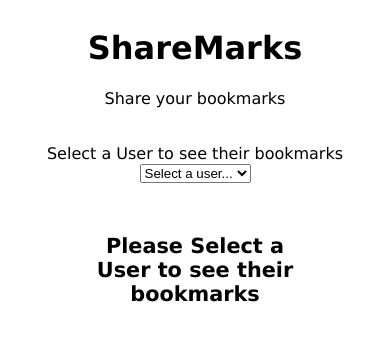
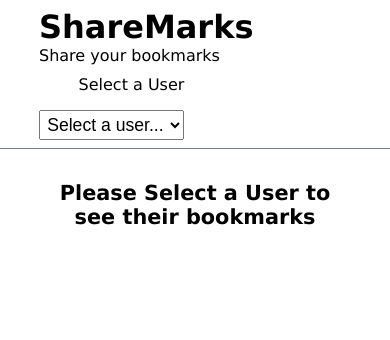
Before and after one commit to XiaoQuark/shared-bookmarks, a website with bundled scripts: page index.html in a window 390 px wide. Built offline with nearby package versions, Linux system fonts and the light colour scheme.

Commit message:
style: improve page layout by adding an aside for the form and make it responsive

```diff
--- a/index.html
+++ b/index.html
@@ -9,30 +9,34 @@
 	</head>
 	<body>
 		<header>
-			<div>
+			<div class="title-container">
 				<h1>ShareMarks</h1>
 				<p>Share your bookmarks</p>
 			</div>
-			<section id="user-select-container">
-				<label for="user-select"
-					>Select a User to see their bookmarks</label
-				>
+			<div class="user-select-container">
+				<label for="user-select">Select a User</label>
 				<select name="user-select" id="user-select">
 					<option value="">Select a user...</option>
 				</select>
-			</section>
+			</div>
 		</header>
 		<main>
+			<div class="content-layout">
+				<div class="left-column">
 					<p id="status-message" aria-live="polite"></p>
+					<section id="bookmarks"></section>
+				</div>
 
-			<section id="bookmark-form">
+				<aside id="bookmark-form">
 					<form action="" id="add-bookmark" hidden>
 						<h2>Add a new bookmark</h2>
 						<label for="title">Give a title to your bookmark</label>
 						<input type="text" name="title" id="title" required />
 						<label for="url">Add the link</label>
 						<input type="url" name="url" id="url" required />
-					<label for="description">Write a short description</label>
+						<label for="description"
+							>Write a short description</label
+						>
 						<textarea
 							name="description"
 							id="description"
@@ -42,8 +46,8 @@
 							Add Bookmark
 						</button>
 					</form>
-			</section>
-			<section id="bookmarks"></section>
+				</aside>
+			</div>
 			<template id="bookmark-template">
 				<article id="bookmark-card">
 					<div class="bookmark-heading">
--- a/src/script.js
+++ b/src/script.js
@@ -114,7 +114,9 @@ function handleCopy(bookmark) {
 }
 
 function handleLikes(bookmark) {
-	state.bookmarks = state.bookmarks.map((b) => b.id === bookmark.id ? {...b, likes: b.likes + 1} : b);
+	state.bookmarks = state.bookmarks.map((b) =>
+		b.id === bookmark.id ? { ...b, likes: b.likes + 1 } : b,
+	);
 	setData(state.selectedUserId, state.bookmarks);
 	const likedBookmark = state.bookmarks.find((b) => b.id === bookmark.id);
 	return likedBookmark.likes;
--- a/style.css
+++ b/style.css
@@ -1,36 +1,83 @@
+* {
+	box-sizing: border-box;
+	padding: 0;
+	margin: 0;
+}
+
 body {
 	font-family: Verdana, Geneva, Tahoma, sans-serif;
+	width: 100vw;
 }
 
 header {
 	display: flex;
-	flex-direction: column;
+	flex-direction: row;
+	justify-content: space-between;
 	align-items: center;
-	text-align: center;
+	flex-wrap: wrap;
+	padding: 2% 10%;
+	position: sticky;
+	top: 0;
+	left: 0;
+	width: 100%;
+	z-index: 9;
+	border-bottom: 1.5px solid slategray;
+	background-color: #fff;
 }
 
-#user-select-container {
-	margin-top: 20px;
+.user-select-container {
+	display: flex;
+	flex-direction: column;
+	align-items: end;
+	justify-content: space-between;
+	gap: 1rem;
+	text-align: end;
+}
+
+select {
+	font-size: 1.1rem;
+	padding: 0.2rem;
 }
 
 main {
+	width: 100%;
 	display: flex;
 	flex-direction: column;
 	align-items: center;
 	text-align: center;
+	padding: 2% 10%;
 }
 
 #status-message {
-	padding: 30px 80px;
 	font-size: 1.3rem;
 	font-weight: 600;
+	padding-top: 1.5rem;
+	text-align: center;
+}
+
+.content-layout {
+	width: 100%;
+	display: flex;
+	justify-content: space-around;
+	flex-wrap: wrap-reverse;
+}
+
+.left-column {
+	width: 100%;
+	max-width: 60ch;
+}
+
+aside {
+	position: sticky;
+	right: 10%;
+	padding-top: 1.5rem;
 }
 
 #add-bookmark {
 	display: flex;
 	flex-direction: column;
 	gap: 10px;
-	padding-top: 30px;
+	/* padding-top: 30px; */
 }
 
 [hidden] {
@@ -50,35 +97,39 @@ textarea {
 }
 
 #submit-bookmark {
-	padding: 10px;
-}
+	margin-top: 15px;
+	font-size: 1.3rem;
 
-#bookmarks {
-	padding-top: 30px;
+	padding: 0.5rem;
 }
 
 article {
 	display: flex;
 	flex-direction: column;
-	width: 60ch;
+	flex-wrap: wrap;
+	max-width: 60ch;
+	width: 100%;
 	border-bottom: 1px dashed black;
-	padding: 10px;
+	padding: 1.5rem 1rem 2.5rem 1rem;
 	text-align: start;
 }
 
 .bookmark-heading {
 	width: 100%;
 	display: flex;
+	flex-wrap: wrap;
 	justify-content: space-between;
+	margin-bottom: 1rem;
 }
 
 .bookmark-title {
 	font-size: 1.2rem;
 	font-weight: 600;
+	margin-bottom: 0.5rem;
 }
 
 .bookmark-description {
-    white-space: pre-wrap;
+	white-space: pre-wrap;
 }
 
 .copy-link {
@@ -120,11 +171,21 @@ article {
 }
 
 .meta-info {
+	margin-top: 1rem;
+	height: fit-content;
 	display: flex;
+	flex-wrap: wrap;
 	justify-content: space-between;
+	align-items: center;
 }
 
 .likes-region {
 	display: flex;
+	align-items: center;
 	gap: 10px;
 }
+
+.like-button {
+	font-size: 1.2rem;
+	padding: 0.2rem;
+}
```
Lines whose indentation alone changed are shown as unchanged.
